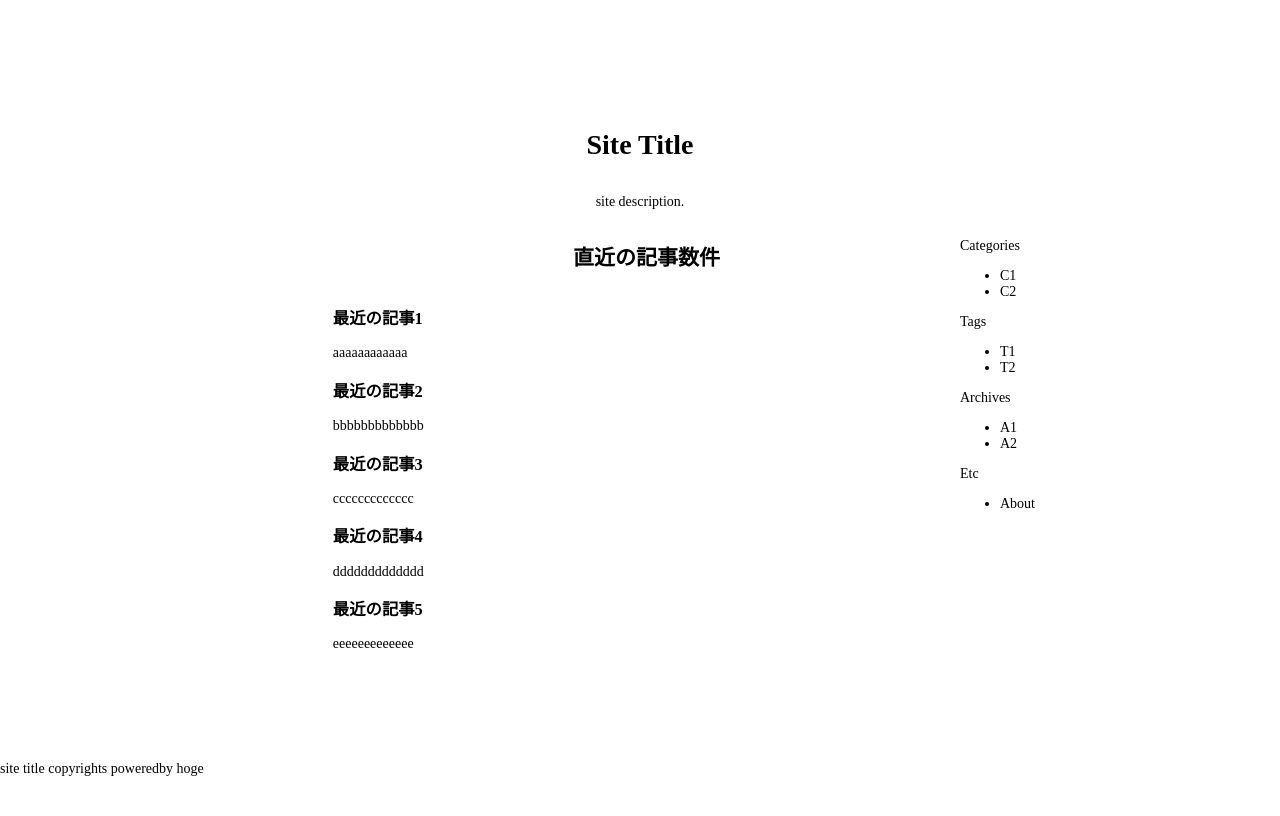
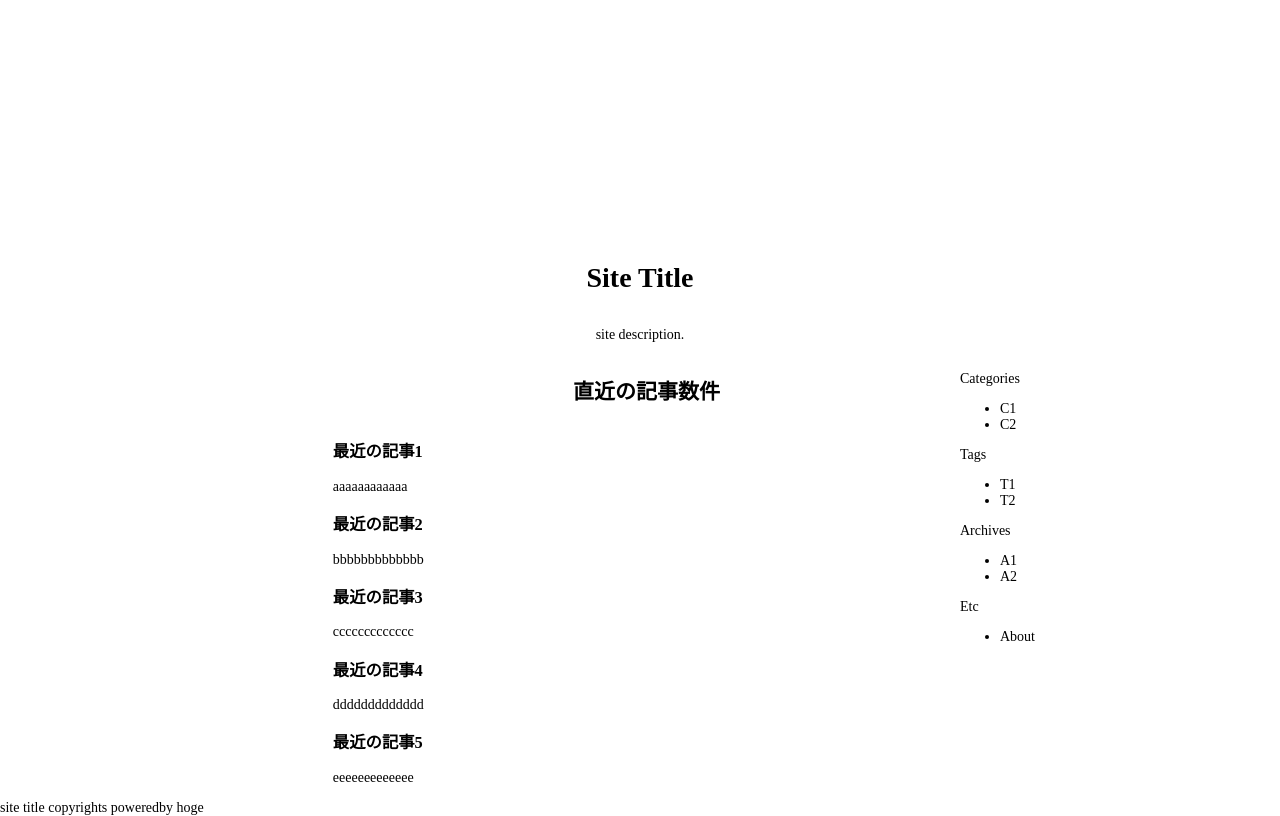
Before and after one commit to sakadonohito/site-base-theme, a website: page sample/index.html in a window 1280 px wide. Shown: the part 23-839 px from the top of the page. Before the commit the page ends 800 px from the top, so only its background shows below. Drawn offline with nearby package versions, Linux system fonts and the light colour scheme; files that its build step writes are made by us from their sources.

Commit message:
Change height main image 	modified:   src/css/style.scss

```diff
--- a/src/css/style.scss
+++ b/src/css/style.scss
@@ -43,7 +43,7 @@ header.site-main * {
 }
 header.site-main div.header-image-main {
 	width: 100%;
-	height: calc(100vh/6);
+	height: calc(100vh/3);
 }
 header.site-main div.header-image-main img {
 	width: 100%;
```
